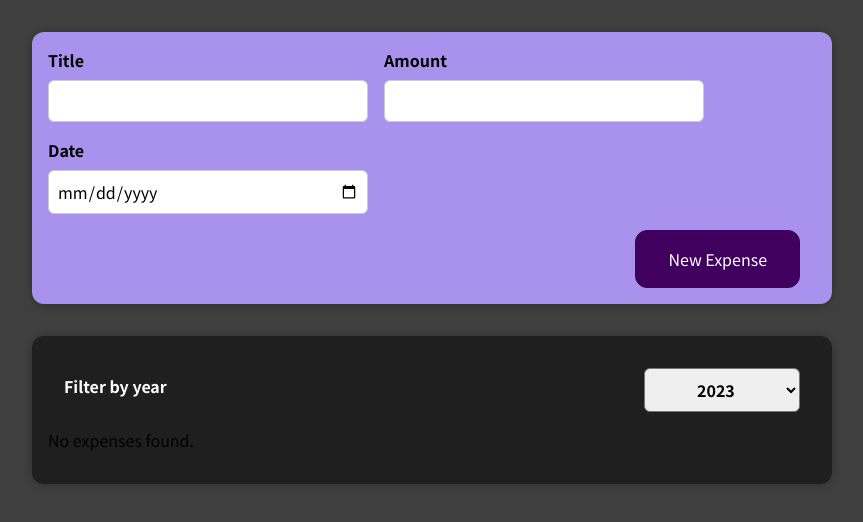
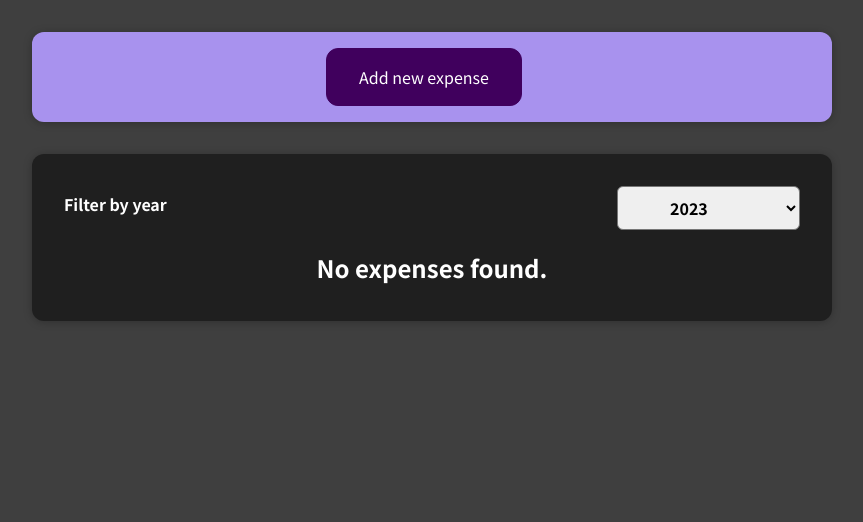
Before and after one commit to ofek4454/React_Expenses, a React (Create React App) app: page / in a window 1280 px wide. Shown: the top 522 px of the page, without its empty margins (208-1071 px from the left). Built offline with nearby package versions, Linux system fonts and the light colour scheme.

Commit message:
show and hide add expense form

```diff
--- a/src/components/Expenses/Expenses.js
+++ b/src/components/Expenses/Expenses.js
@@ -12,9 +12,12 @@ const Expenses = (props) => {
     setFilter(year);
   };
 
-  const filteredExpenses = props.expenses.filter(
-    (expense) => expense.date.getFullYear().toString() === filter
-  );
+  const filteredExpenses =
+    filter === "all"
+      ? props.expenses
+      : props.expenses.filter(
+          (expense) => expense.date.getFullYear().toString() === filter
+        );
 
   return (
     <div>
--- a/src/components/Expenses/ExpensesList.css
+++ b/src/components/Expenses/ExpensesList.css
@@ -0,0 +1,9 @@
+.expenses-list {
+  list-style: none;
+  padding: 0;
+}
+
+.expenses-list__fallback {
+  color: white;
+  text-align: center;
+}
--- a/src/components/Expenses/ExpensesList.js
+++ b/src/components/Expenses/ExpensesList.js
@@ -1,21 +1,21 @@
 import ExpenseItem from "./ExspenseItem";
+import "./ExpensesList.css";
 
 const ExpensesList = (props) => {
+  if (props.expenses.length === 0)
+    return <h2 className="expenses-list__fallback">No expenses found.</h2>;
+
   return (
-    <div>
-      {props.expenses.length === 0 ? (
-        <p>No expenses found.</p>
-      ) : (
-        props.expenses.map((expense) => (
+    <ul className="expenses-list">
+      {props.expenses.map((expense) => (
         <ExpenseItem
           key={expense.id}
           title={expense.title}
           amount={expense.amount}
           date={expense.date}
         />
-        ))
-      )}
-    </div>
+      ))}
+    </ul>
   );
 };
 
--- a/src/components/Expenses/ExspenseItem.js
+++ b/src/components/Expenses/ExspenseItem.js
@@ -4,6 +4,7 @@ import Card from "../UI/Card";
 
 const ExpenseItem = (props) => {
   return (
+    <li>
       <Card className="expense-item">
         <ExpenseDate date={props.date} />
         <div className="expense-item__description">
@@ -11,6 +12,7 @@ const ExpenseItem = (props) => {
           <div className="expense-item__price">${props.amount}</div>
         </div>
       </Card>
+    </li>
   );
 };
 
--- a/src/components/Expenses/YearFilter.js
+++ b/src/components/Expenses/YearFilter.js
@@ -12,6 +12,7 @@ const YearFilter = (props) => {
       <div className="year-filter__control">
         <label>Filter by year</label>
         <select value={props.value} onChange={selectedHandler}>
+          <option value="all">show all</option>
           <option value="2024">2024</option>
           <option value="2023">2023</option>
           <option value="2022">2022</option>
--- a/src/components/NewExpence/ExpenseForm.js
+++ b/src/components/NewExpence/ExpenseForm.js
@@ -27,11 +27,11 @@ const ExpenseForm = (props) => {
       date: new Date(date),
     };
 
-    console.log(expenceData);
     props.onSubmit(expenceData);
     setTitle("");
     setAmount("");
     setDate("");
+    props.changeFormVisibility();
   };
 
   return (
@@ -63,7 +63,8 @@ const ExpenseForm = (props) => {
         </div>
       </div>
       <div className="new-expense__actions">
-        <button type="submit">New Expense</button>
+        <button onClick={props.changeFormVisibility}>cancel</button>
+        <button type="submit">Add</button>
       </div>
     </form>
   );
--- a/src/components/NewExpence/NewExpense.js
+++ b/src/components/NewExpence/NewExpense.js
@@ -1,10 +1,24 @@
+import React, { useState } from "react";
 import "./NewExpense.css";
 import ExpenseForm from "./ExpenseForm";
 
 const NewExpense = (props) => {
+  const [showForm, setShowForm] = useState(false);
+
+  const changeFormVisibility = () => {
+    setShowForm((old) => !old);
+  };
+
   return (
     <div className="new-expense">
-      <ExpenseForm onSubmit={props.onSubmit} />
+      {!showForm ? (
+        <button onClick={changeFormVisibility}>Add new expense</button>
+      ) : (
+        <ExpenseForm
+          onSubmit={props.onSubmit}
+          changeFormVisibility={changeFormVisibility}
+        />
+      )}
     </div>
   );
 };
```
Lines whose indentation alone changed are shown as unchanged.
